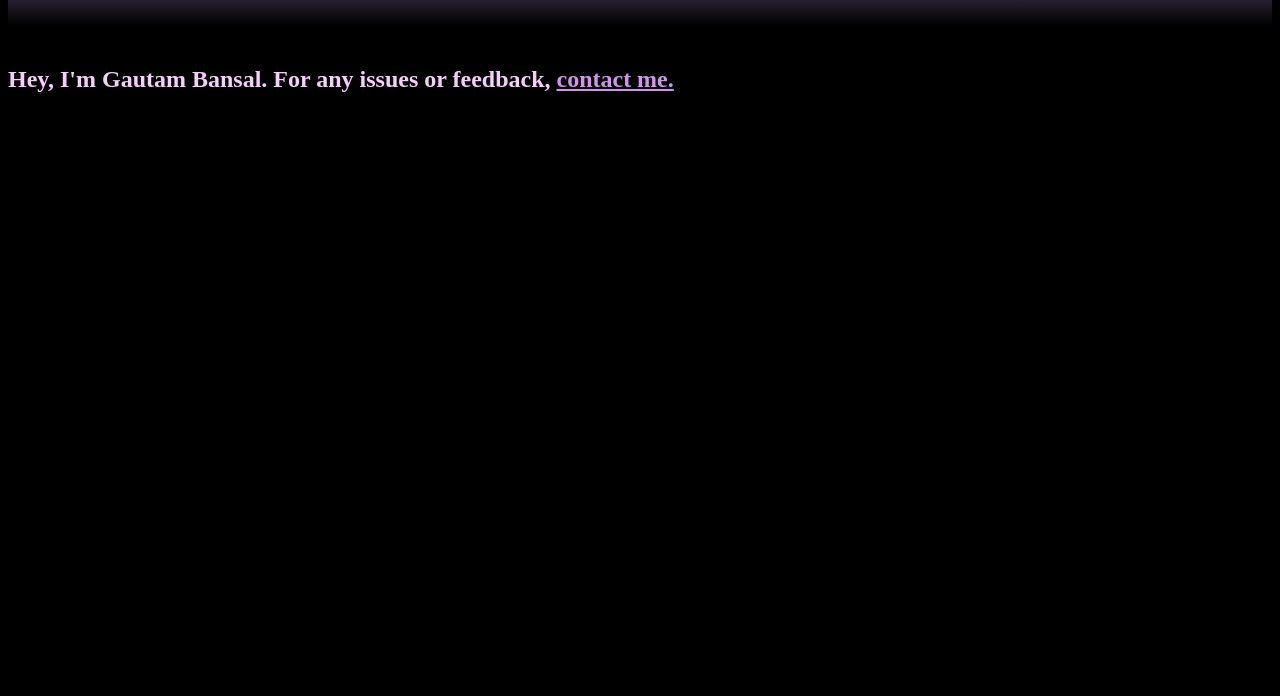
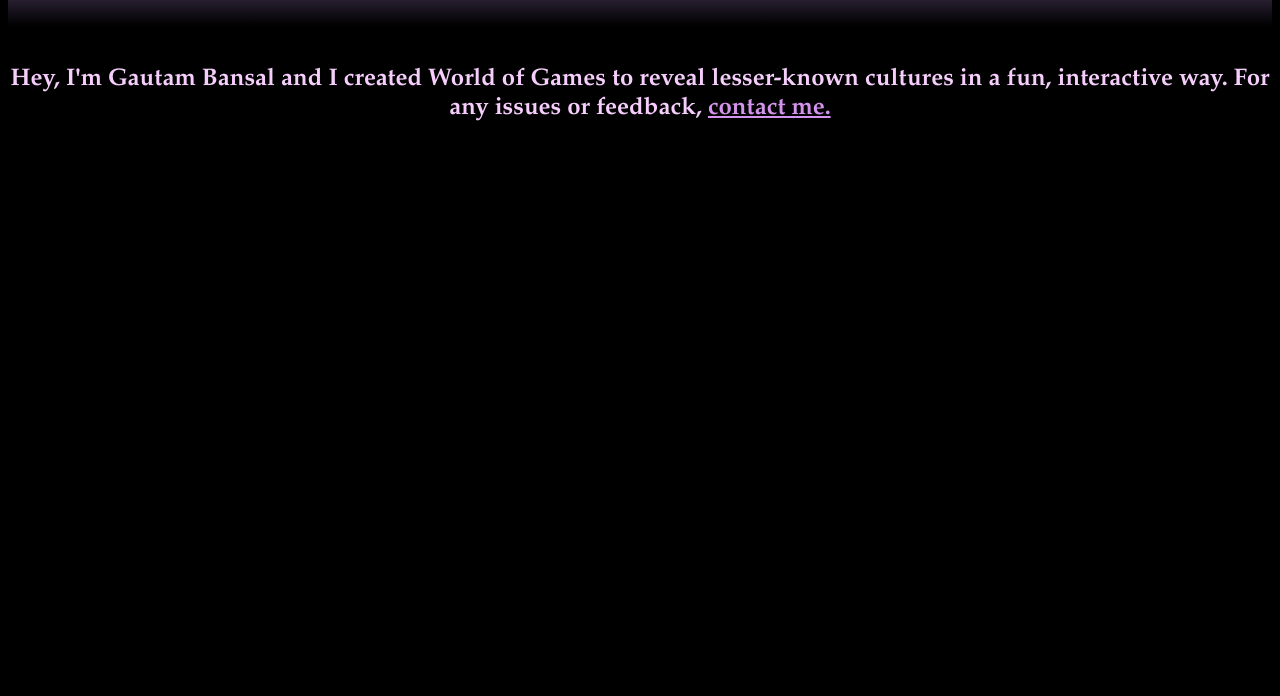
Before and after one commit to student22964/student22964.github.io, a plain HTML site: page index.html in a window 1280 px wide. Shown: the part 104-800 px from the top of the page. Drawn offline with Linux system fonts and the light colour scheme.

Commit message:
A Final One for Now

```diff
--- a/index.html
+++ b/index.html
@@ -12,7 +12,7 @@
     </header>
 
     <main>
-        <h2>Hey, I'm Gautam Bansal. For any issues or feedback, <a href="mailto:gautam-bansal@outlook.com">contact me.</a></h2>
+        <h2>Hey, I'm Gautam Bansal and I created World of Games to reveal lesser-known cultures in a fun, interactive way. For any issues or feedback, <a href="mailto:gautam-bansal@outlook.com">contact me.</a></h2>
     </main>
 
 </body>
--- a/style.css
+++ b/style.css
@@ -20,8 +20,8 @@ header {
 h2 {
   color: #f6cefc;
   padding: 20px 0;
-  font-family: 'Garamond'
   text-align: center;
+  font-family: 'Palatino'
 }
 
 a{
```
